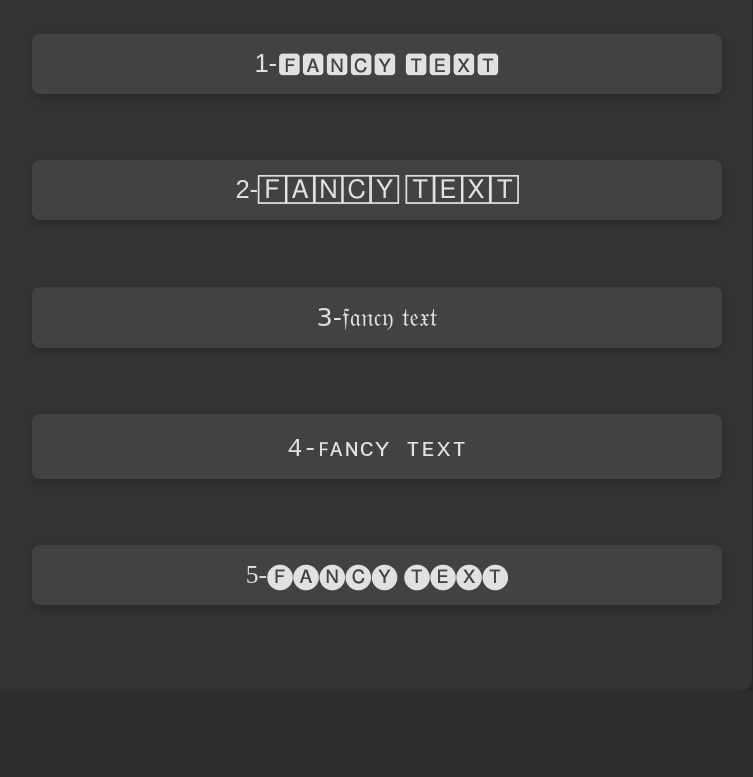
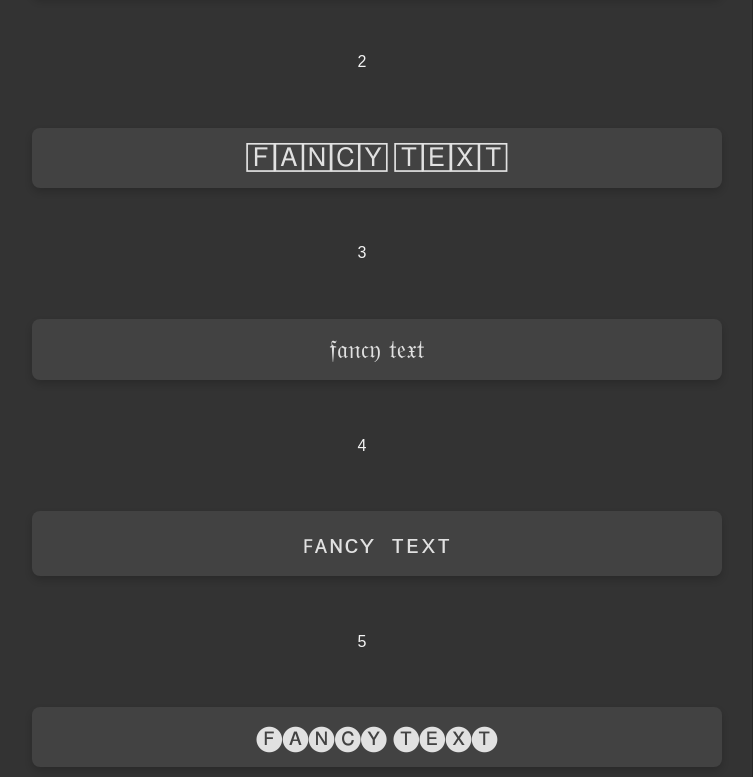
Before and after one commit to Bayelll/ChicNest.github.io, a plain HTML site: page index.html in a window 1280 px wide. Shown: the part 154-931 px from the top of the page, without its empty margins (278-1031 px from the left). Before the commit the page ends 845 px from the top, so only its background shows below. Drawn offline with Linux system fonts and the light colour scheme.

Commit message:
Update index.html

```diff
--- a/index.html
+++ b/index.html
@@ -11,11 +11,11 @@
         <h1>Доступные шрифты:</h1>
         <h1>DR.ALTYN:</h1>
         <div class="font-display">
-            <p class="font-option" style="font-family: fantasy;">1-🅵🅰🅽🅲🆈 🆃🅴🆇🆃</p>
-            <p class="font-option" style="font-family: sans-serif;">2-🄵🄰🄽🄲🅈 🅃🄴🅇🅃</p>
-            <p class="font-option" style="font-family: cursive;">3-𝔣𝔞𝔫𝔠𝔶 𝔱𝔢𝔵𝔱</p>
-            <p class="font-option" style="font-family: monospace;">4-ꜰᴀɴᴄʏ ᴛᴇxᴛ</p>
-            <p class="font-option" style="font-family: serif;">5-🅕🅐🅝🅒🅨 🅣🅔🅧🅣</p>
+           <p> 1 </p> <p class="font-option" style="font-family: fantasy;">🅵🅰🅽🅲🆈 🆃🅴🆇🆃</p>
+           <p> 2 </p> <p class="font-option" style="font-family: sans-serif;">🄵🄰🄽🄲🅈 🅃🄴🅇🅃</p>
+           <p> 3 </p> <p class="font-option" style="font-family: cursive;">𝔣𝔞𝔫𝔠𝔶 𝔱𝔢𝔵𝔱</p>
+           <p> 4 </p> <p class="font-option" style="font-family: monospace;">ꜰᴀɴᴄʏ ᴛᴇxᴛ</p>
+           <p> 5 </p> <p class="font-option" style="font-family: serif;">🅕🅐🅝🅒🅨 🅣🅔🅧🅣</p>
         </div>
     </div>
 </body>
```
